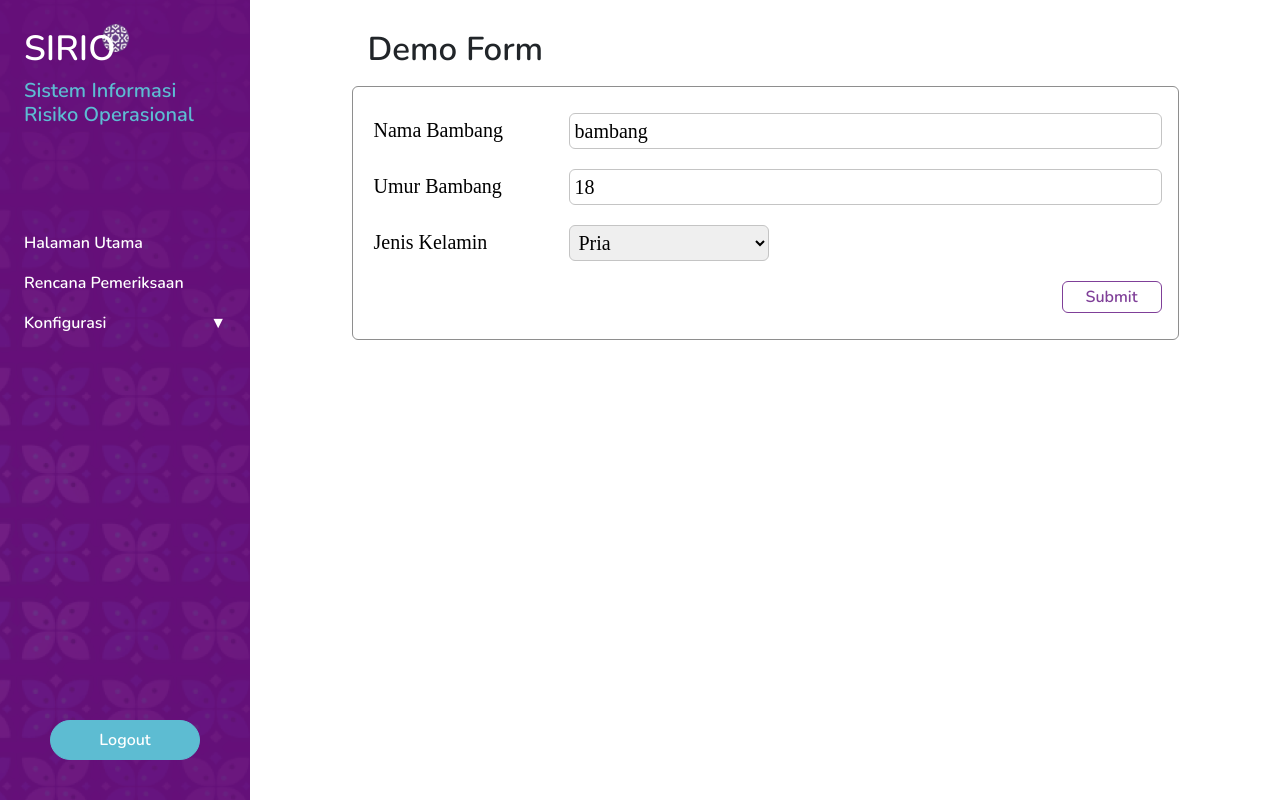
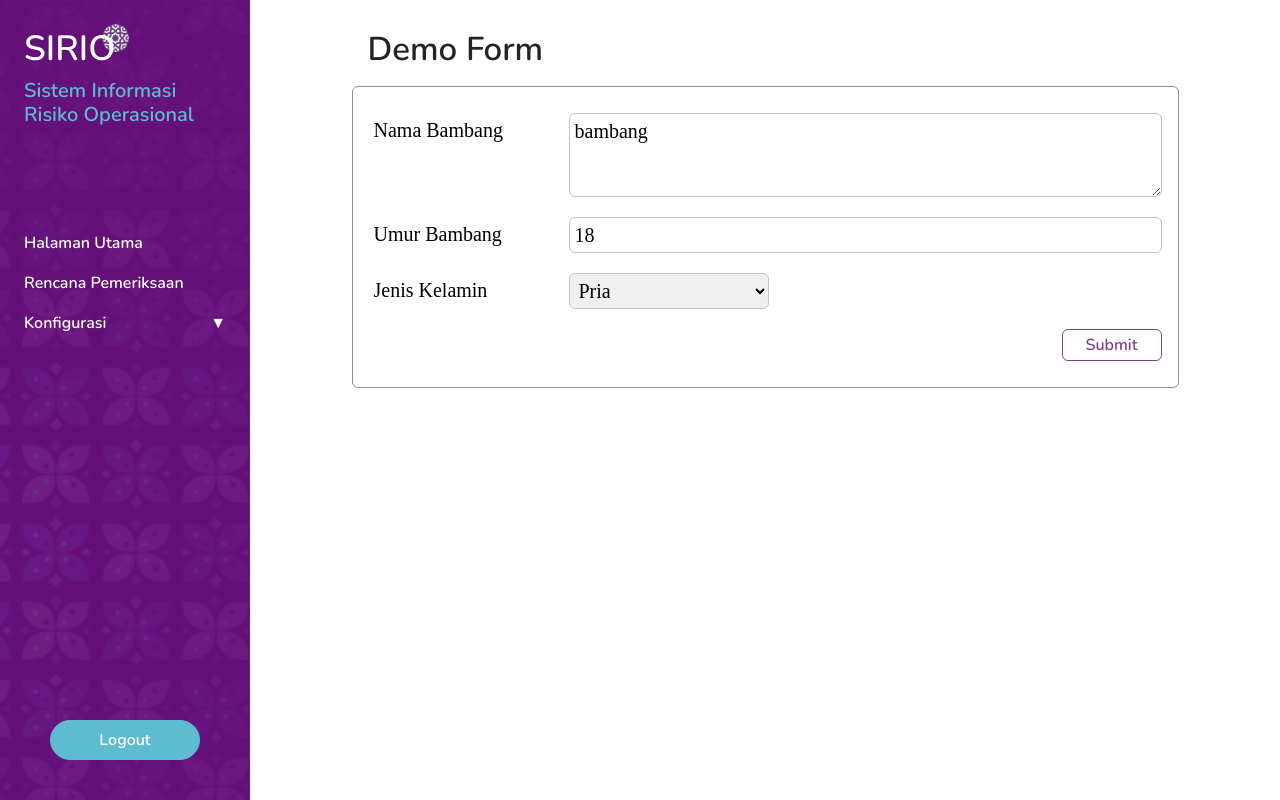
Before and after one commit to Argonaut-B04/SIRIO, a React (Create React App) app in the folder FrontEnd/: page /Form in a window 1280 px wide. Built offline with nearby package versions, Linux system fonts and the light colour scheme.

Commit message:
feat: add demo for textarea usage

```diff
--- a/FrontEnd/src/pages/form.jsx
+++ b/FrontEnd/src/pages/form.jsx
@@ -48,7 +48,7 @@ export default class TheForm extends React.Component {
                 {
                     label: "Nama Bambang",
                     handleChange: this.handleChange,
-                    type: "text",
+                    type: "textarea",
                     name: "nama",
                     value: this.state.nama,
                     placeholder: "masukan nama bambang"
```
